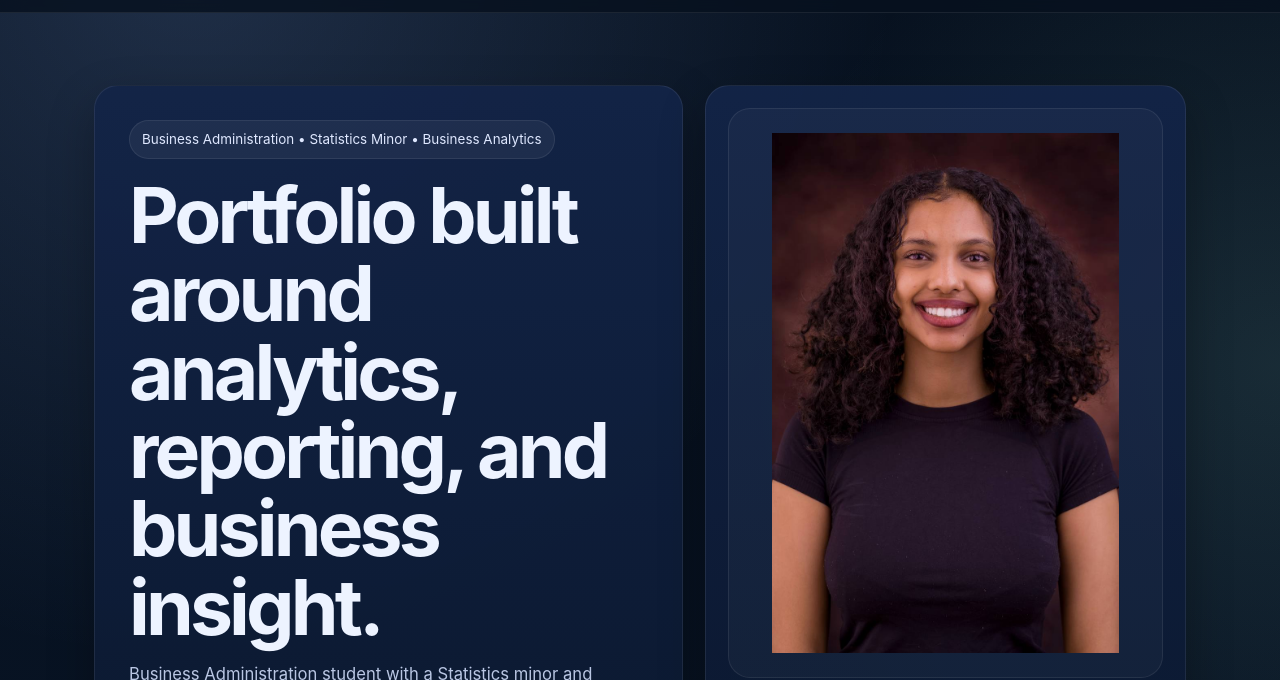
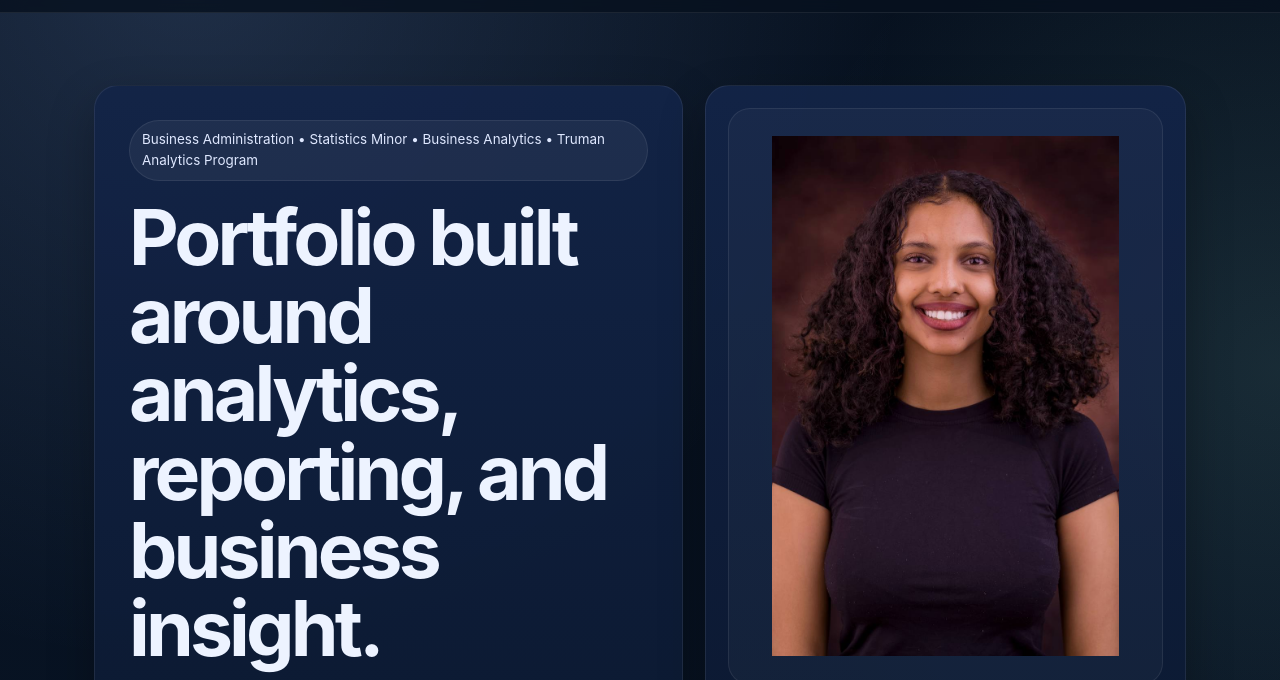
Before and after one commit to ruhamaadnew0/ruhamaadnew0.github.io, a plain HTML site: page index.html in a window 1280 px wide. Shown: the part 44-724 px from the top of the page. Drawn offline with Linux system fonts and the light colour scheme.

Commit message:
Update index.html

```diff
--- a/index.html
+++ b/index.html
@@ -277,8 +277,7 @@ hr.sep{
 <header class="hero">
   <div class="container hero-grid">
     <div class="card hero-main">
-      <div class="badge">Business Administration • Statistics Minor • Business Analytics</div>
-      <h1>Portfolio built around analytics, reporting, and business insight.</h1>
+<div class="badge">Business Administration • Statistics Minor • Business Analytics • Truman Analytics Program</div>      <h1>Portfolio built around analytics, reporting, and business insight.</h1>
       <p class="lead">
         Business Administration student with a Statistics minor and Business Analytics background.
         Experience across data analysis, reporting, market research, and business operations in academic and business settings.
@@ -311,8 +310,7 @@ hr.sep{
       <div class="kicker">About</div>
       <h2>Background</h2>
       <p>
-        I am a Business Administration student at Truman State University in the Analytics Program, with a Statistics minor and a strong interest in analytics, reporting, and business decision-making.
-      </p>
+I am a Business Administration student at Truman State University in the Analytics Program, with a Statistics minor and a strong interest in analytics, reporting, and business decision-making.      </p>
     </div>
   </div>
 </section>
```
